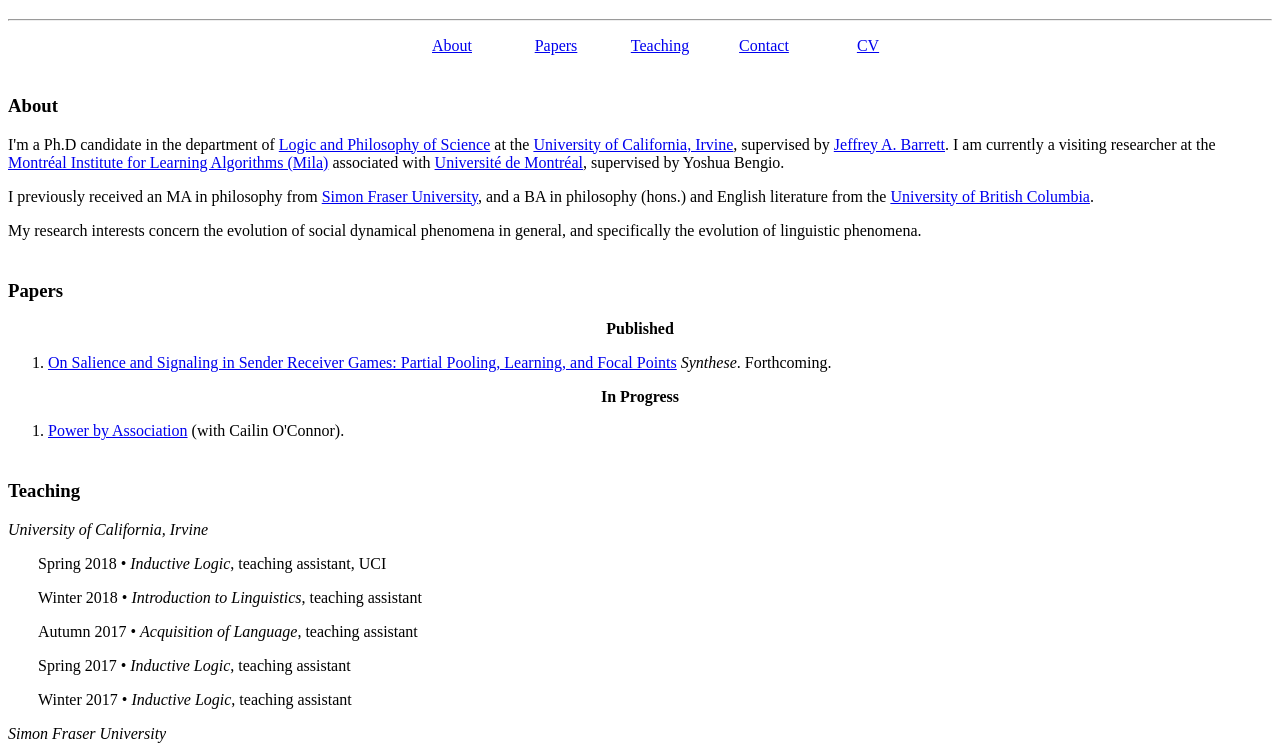
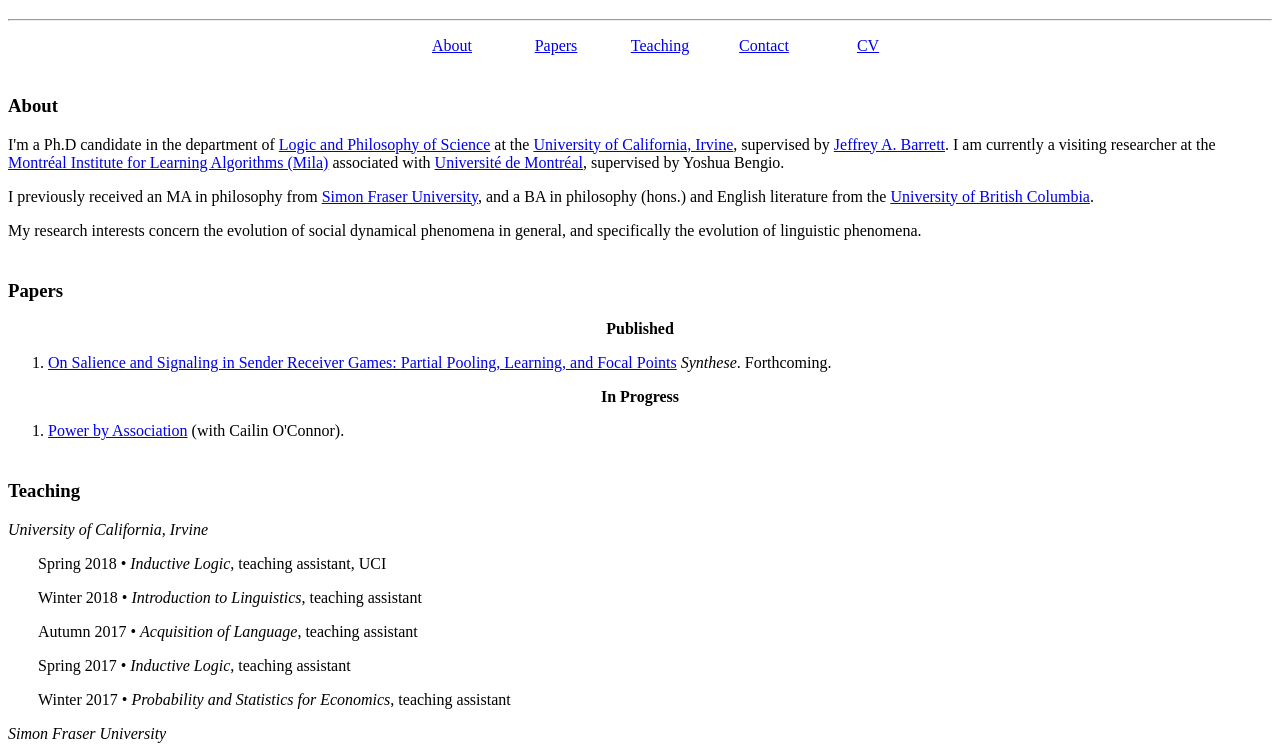
Before and after one commit to travislacroix/GitHub.io, a plain HTML site: page index.html in a window 1280 px wide. Shown: the part 61-806 px from the top of the page. Drawn offline with Linux system fonts and the light colour scheme.

Commit message:
Update index.html

```diff
--- a/index.html
+++ b/index.html
@@ -59,7 +59,7 @@
                     <p style="padding-left: 30px;">Winter&nbsp;2018&nbsp;&bull;&nbsp;<em>Introduction to Linguistics</em>, teaching assistant</p>
                     <p style="padding-left: 30px;">Autumn&nbsp;2017&nbsp;&bull;&nbsp;<em>Acquisition of Language</em>, teaching assistant</p>
                     <p style="padding-left: 30px;">Spring&nbsp;2017&nbsp;&bull;&nbsp;<em>Inductive Logic</em>, teaching assistant</p>
-                    <p style="padding-left: 30px;">Winter&nbsp;2017&nbsp;&bull;&nbsp;<em>Inductive Logic</em>, teaching assistant</p>
+                    <p style="padding-left: 30px;">Winter&nbsp;2017&nbsp;&bull;&nbsp;<em>Probability and Statistics for Economics</em>, teaching assistant</p>
                     <p><em>Simon Fraser University</em></p>
                     <p style="padding-left: 30px;">Winter 2016 &bull;&nbsp;<em>Critical Thinking</em>, teaching assistant</p>
                     <p style="padding-left: 30px;">Autumn 2015 &bull; <em>Critical Thinking</em>, teaching assistant</p>
```
